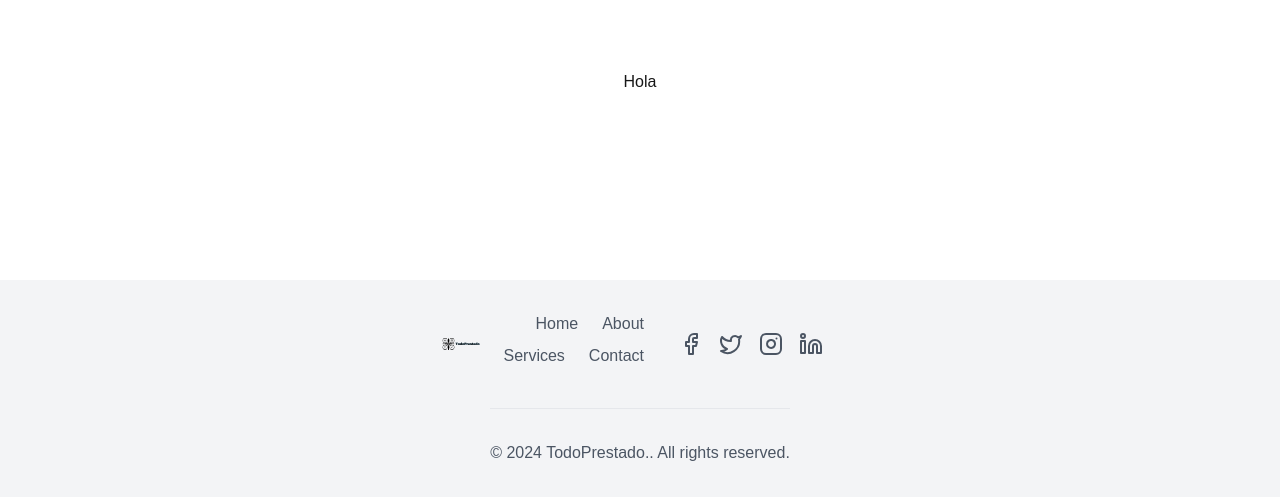
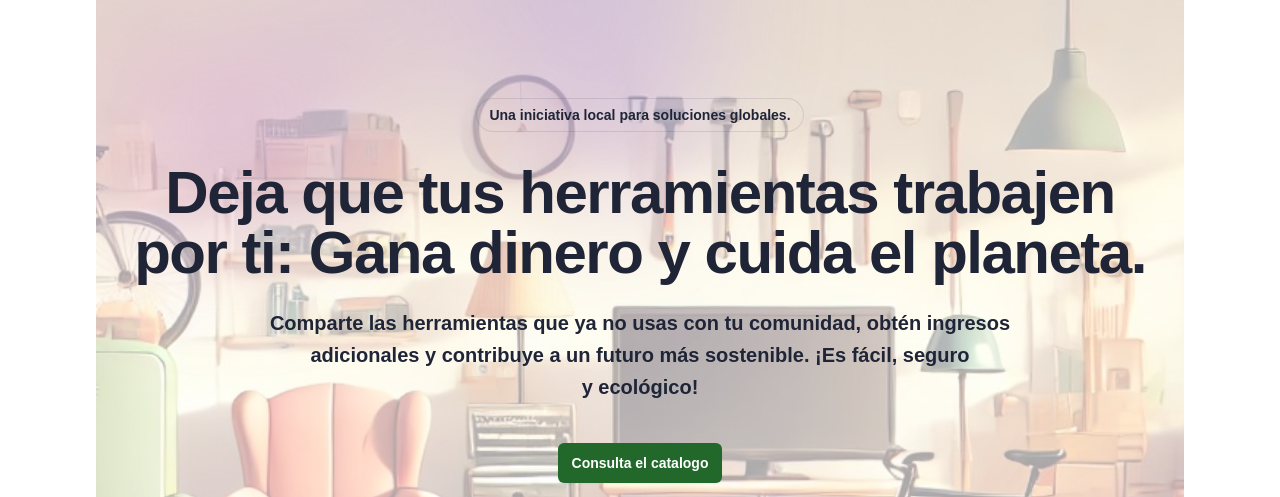
Before and after one commit to MiguelR222/hacknights2024, a Next.js app: page / in a window 1280 px wide. Shown: the part 303-800 px from the top of the page. Built offline with nearby package versions, Linux system fonts and the light colour scheme; no server answers.

Commit message:
Hero section styling

```diff
--- a/pages/heroSection.tsx
+++ b/components/hero-section.tsx
@@ -1,7 +1,7 @@
 'use client'
 
 import { useState } from 'react'
-import { Dialog, DialogPanel } from '@headlessui/react'
+import { Dialog } from '@headlessui/react'
 import { Bars3Icon, XMarkIcon } from '@heroicons/react/24/outline'
 import Image from 'next/image'
 
@@ -12,11 +12,11 @@ const navigation = [
   { name: 'Company', href: '#' },
 ]
 
-export default function Example() {
+export default function HeroSection() {
   const [mobileMenuOpen, setMobileMenuOpen] = useState(false)
 
   return (
-    <div className="bg-white">
+    <div className="relative bg-white overflow-hidden">
       <Image
         src="/heroSectionBackground.jpg"
         alt="Background"
@@ -25,7 +25,7 @@ export default function Example() {
         quality={100}
         className="absolute inset-0 z-0 opacity-35"
       />
-      <div className="relative isolate px-6 pt-14 lg:px-8">
+      <div className="relative isolate px-6 pt-14 pb-20 lg:px-8">
         <div
           aria-hidden="true"
           className="absolute inset-x-0 -top-40 -z-10 transform-gpu overflow-hidden blur-3xl sm:-top-80"
@@ -38,18 +38,18 @@ export default function Example() {
             className="relative left-[calc(50%-11rem)] aspect-[1155/678] w-[36.125rem] -translate-x-1/2 rotate-[30deg] bg-gradient-to-tr from-[#ff80b5] to-[#9089fc] opacity-30 sm:left-[calc(50%-30rem)] sm:w-[72.1875rem]"
           />
         </div>
-        <div className="mx-auto max-w-5xl py-32 sm:py-48 lg:py-56">
+        <div className="mx-auto max-w-5xl py-24 sm:py-32 lg:py-40">
           <div className="hidden lg:mb-8 sm:flex sm:justify-center">
             <div className="relative rounded-full font-semibold px-3 py-1 text-sm/6 text-[#1f2536] ring-1 ring-gray-900/10 hover:ring-[#6b748b]">
               Una iniciativa local para soluciones globales.
             </div>
           </div>
           <div className="text-center">
-            <h1 className="text-center text-5xl font-semibold tracking-tight text-[#1f2536] sm:text-7xl">
-            Deja que tus herramientas trabajen por ti: Gana dinero y cuida el planeta.
+            <h1 className="text-center text-4xl font-semibold tracking-tight text-[#1f2536] sm:text-6xl">
+              Deja que tus herramientas trabajen por ti: Gana dinero y cuida el planeta.
             </h1>
-            <p className="mt-8 text-pretty text-lg font-semibold text-[#1f2536] lg:text-xl/8 w-99 mx-auto">
-            Comparte las herramientas que ya no usas con tu comunidad, obtén ingresos adicionales y contribuye a un futuro más sostenible. ¡Es fácil, seguro y ecológico!
+            <p className="mt-6 text-pretty text-lg font-semibold text-[#1f2536] lg:text-xl/8 w-full max-w-3xl mx-auto">
+              Comparte las herramientas que ya no usas con tu comunidad, obtén ingresos adicionales y contribuye a un futuro más sostenible. ¡Es fácil, seguro y ecológico!
             </p>
             <div className="mt-10 flex items-center justify-center gap-x-6">
               <a
@@ -61,7 +61,7 @@ export default function Example() {
             </div>
           </div>
         </div>
-        {/* <div
+        <div
           aria-hidden="true"
           className="absolute inset-x-0 top-[calc(100%-13rem)] -z-10 transform-gpu overflow-hidden blur-3xl sm:top-[calc(100%-30rem)]"
         >
@@ -72,7 +72,7 @@ export default function Example() {
             }}
             className="relative left-[calc(50%+3rem)] aspect-[1155/678] w-[36.125rem] -translate-x-1/2 bg-gradient-to-tr from-[#ff80b5] to-[#9089fc] opacity-30 sm:left-[calc(50%+36rem)] sm:w-[72.1875rem]"
           />
-        </div> */}
+        </div>
       </div>
     </div>
   )
--- a/pages/heroSection.module.css
+++ /dev/null
@@ -1,6 +0,0 @@
-.hero-section {
-    background-image: url('public/heroSectionBackground.jpg');
-    background-size: cover;
-    background-position: center;
-    height: 100vh;
-  }
--- a/pages/index.tsx
+++ b/pages/index.tsx
@@ -2,6 +2,7 @@ import Image from "next/image";
 import localFont from "next/font/local";
 import Header from "@/components/Header";
 import Footer from "@/components/Footer";
+import HeroSection from "@/components/hero-section";
 
 const geistSans = localFont({
   src: "./fonts/GeistVF.woff",
@@ -19,7 +20,7 @@ export default function Home() {
     <div className="flex flex-col min-h-screen">
       <Header />
       <main className="flex flex-1 items-center justify-center">
-        <div>Hola</div>
+        <HeroSection />
       </main>
       <Footer />
     </div>
```
